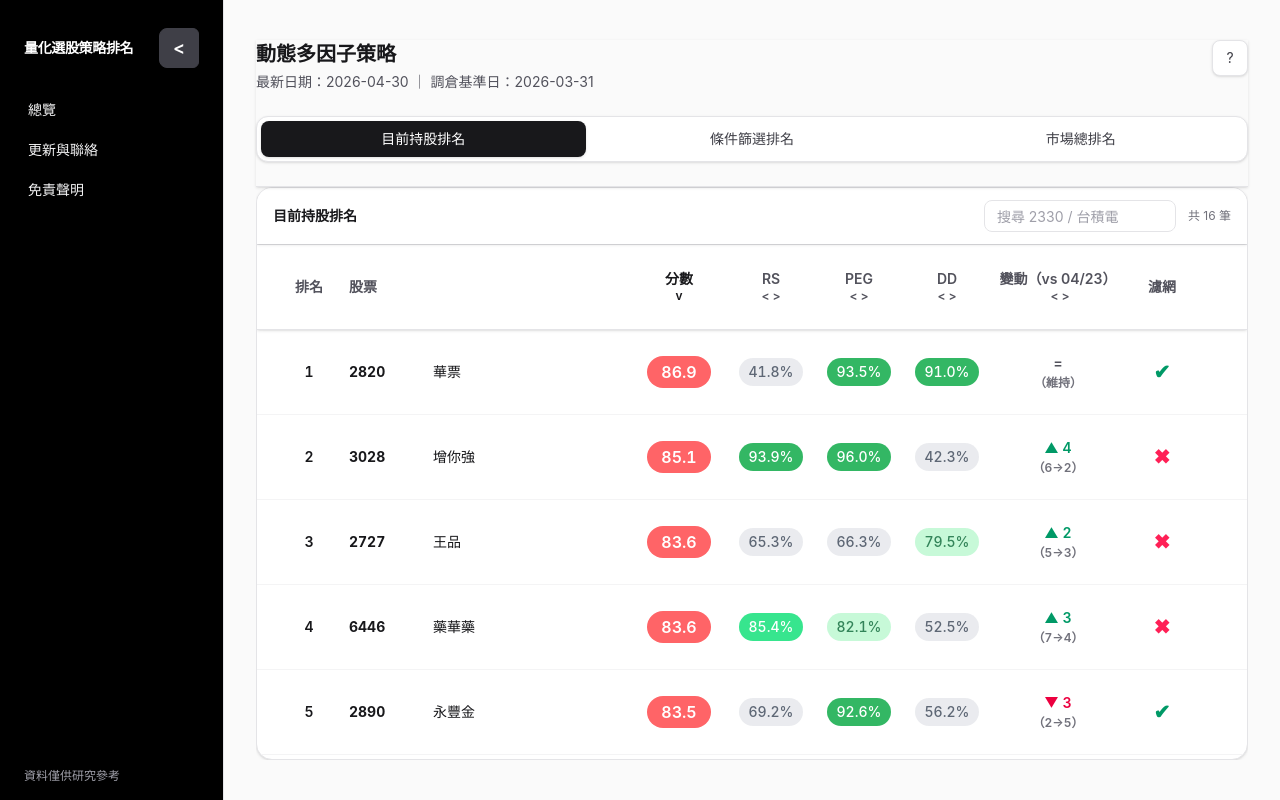
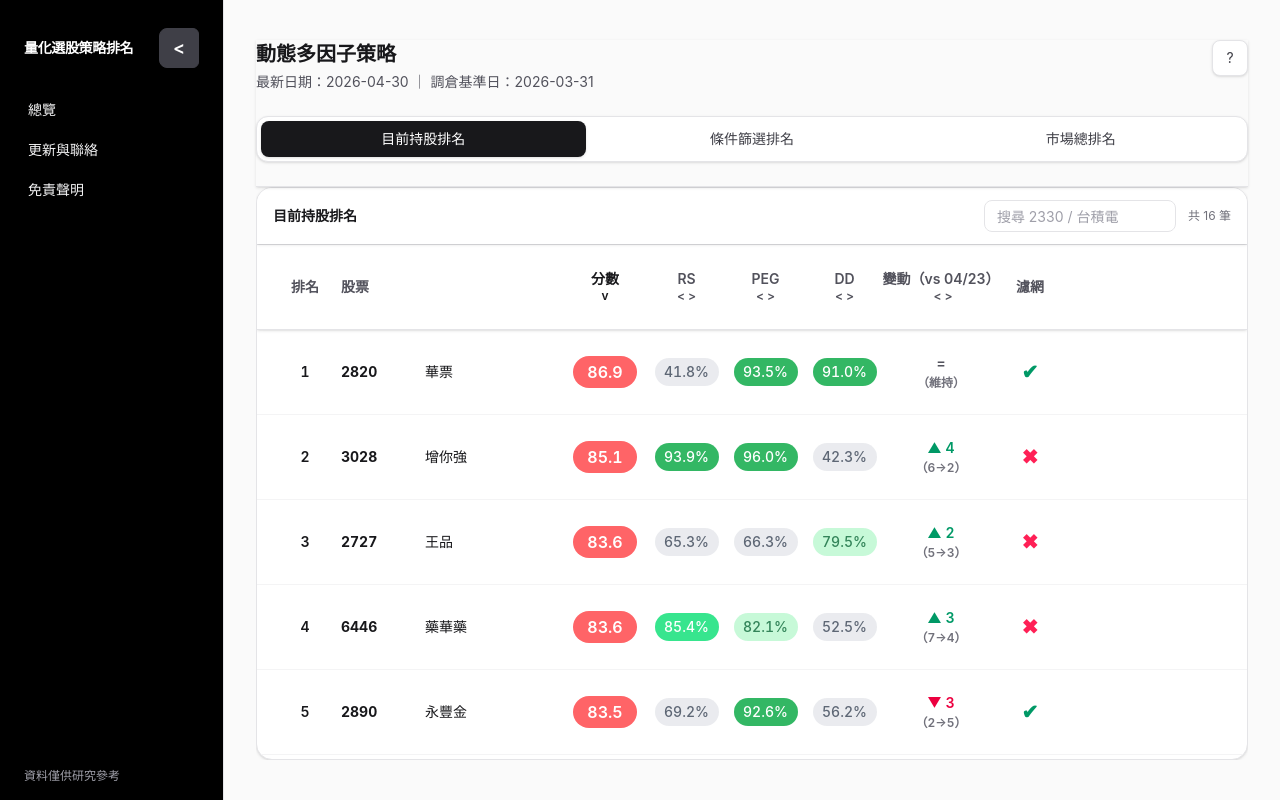
Before and after one commit to amu-0713/my-stock-rank, a React (Vite) app: page /strategy/1 in a window 1280 px wide. Built offline with nearby package versions, Linux system fonts and the light colour scheme.

Commit message:
Update RankList.jsx

```diff
--- a/src/components/RankList.jsx
+++ b/src/components/RankList.jsx
@@ -276,10 +276,10 @@ export default function RankList({ title, rows, defaultSortKey, sortableFields,
   const showFilterColumn = !isFilteredRankList
 
   const gridCols = showFilterColumn
-    ? 'grid-cols-[72px_minmax(180px,280px)_92px_84px_84px_84px_130px_70px]'
-    : 'grid-cols-[72px_minmax(180px,280px)_92px_84px_84px_84px_190px]'
+    ? 'grid-cols-[64px_minmax(150px,220px)_80px_75px_75px_75px_110px_60px]'
+    : 'grid-cols-[64px_minmax(150px,220px)_80px_75px_75px_75px_160px]'
 
-  const minWidth = showFilterColumn ? 'min-w-[850px]' : 'min-w-[780px]'
+  const minWidth = showFilterColumn ? 'min-w-[760px]' : 'min-w-[700px]'
 
   const formattedCompareDate = formatCompareDate(compareDate)
   const changeHeaderText =
```
